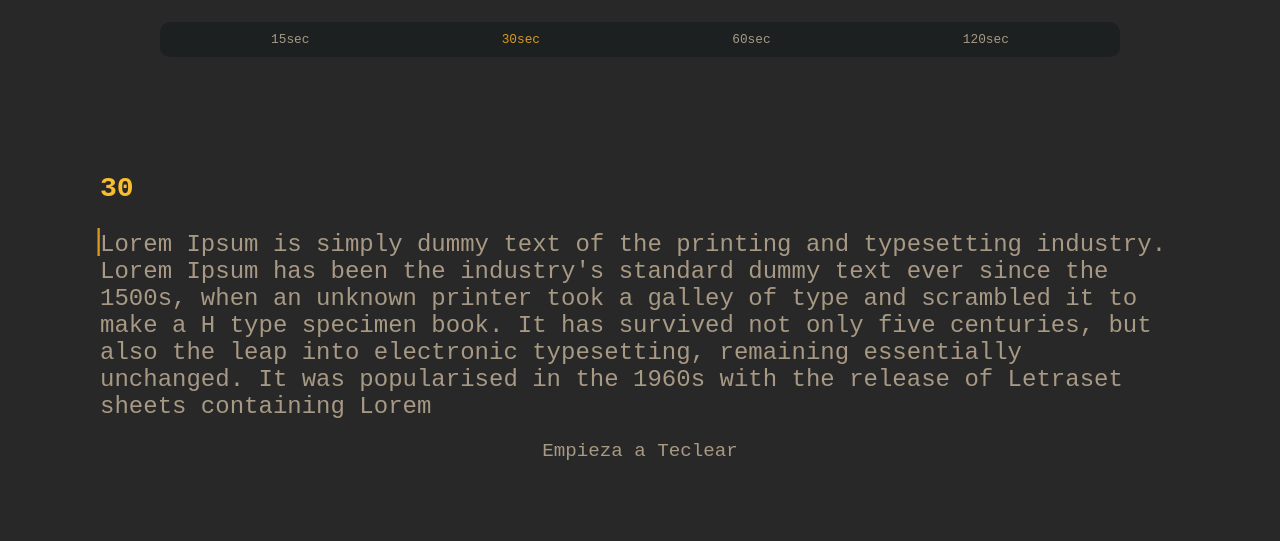
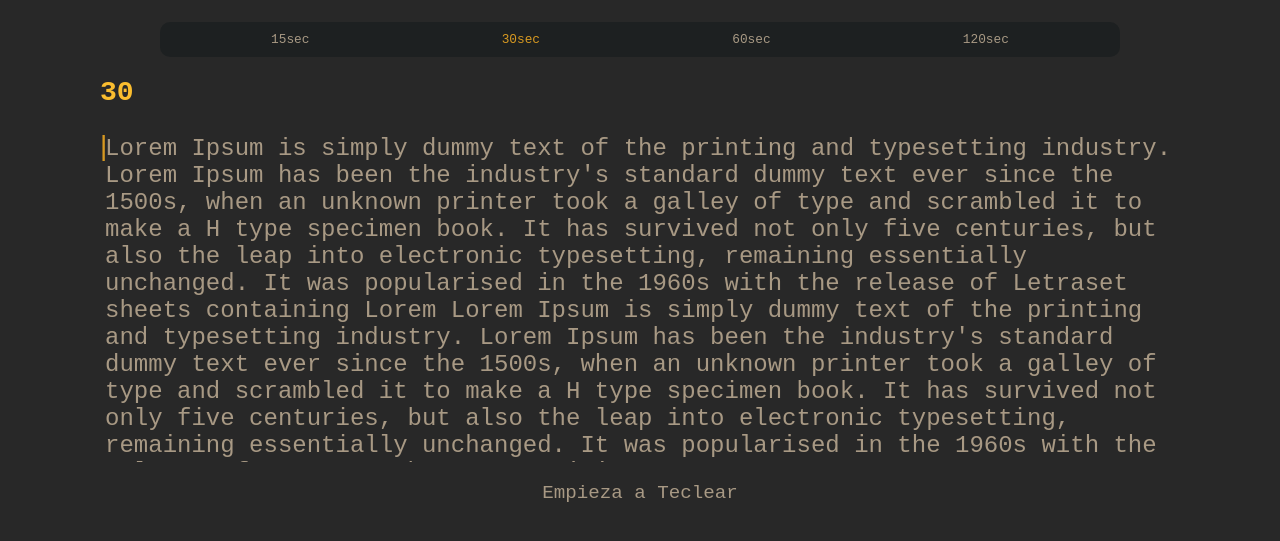
Before and after one commit to staxegolo/simpletype, a plain HTML site: page index.html in a window 1280 px wide. Shown: the part 85-626 px from the top of the page. Drawn offline with Linux system fonts and the light colour scheme; a web font is replaced by a local one.

Commit message:
agregando funcionalidad del juego

```diff
--- a/index.html
+++ b/index.html
@@ -64,7 +64,7 @@
 
         <h3 class="tiempo"></h3>
         <br>
-        <p>
+        <p class="playground">
 
         </p>
         <p class="message"><span>Empieza a teclear</span><button><i class="nf nf-md-reload"></i></button></p>
--- a/script.js
+++ b/script.js
@@ -1,6 +1,6 @@
 //cargamos los elemento del DOM
 const $input = document.querySelector('input[type="text"]');
-const $parrafoJuego = document.querySelector(".game p");
+const $parrafoJuego = document.querySelector(".game .playground");
 const $tiempo = document.querySelector(".tiempo");
 const $message = document.querySelector(".message span");
 const $button = document.querySelector(".message button");
@@ -35,6 +35,7 @@ $input.addEventListener('input',(event) =>{
         ($currentLetter)? $currentLetter.classList.remove('active', 'end') : $currentWord.querySelector('st-letter:last-child').classList.remove('active', 'end');
 
         $currentWord = $currentWord.nextElementSibling;
+        $currentWord?.scrollIntoView()
         $letters = $currentWord.querySelectorAll('st-letter');
         $currentLetter = $letters[0];
         $currentLetter.classList.add('active');
@@ -73,7 +74,16 @@ type specimen book. It has survived not only five
 centuries, but also the leap into electronic
 typesetting, remaining essentially unchanged.
 It was popularised in the 1960s with the release of
- Letraset sheets containing Lorem`;
+ Letraset sheets containing Lorem Lorem Ipsum is simply dummy
+ text of the printing and typesetting industry.
+ Lorem Ipsum has been the industry's standard dummy
+ text ever since the 1500s, when an unknown printer
+ took a galley of type and scrambled it to make a H
+ type specimen book. It has survived not only five
+ centuries, but also the leap into electronic
+ typesetting, remaining essentially unchanged.
+ It was popularised in the 1960s with the release of
+  Letraset sheets containing Lorem`;
     let parsedText = textoPrueba.split(" ").map((word)=> word.trim().split(''));
     let tagedText = parsedText.reduce((tagedWords, word) =>
         tagedWords +
@@ -99,6 +109,7 @@ function initGame(){
     $currentLetter = $letters[0];
     errorFlag = 0
     $currentLetter.classList.add('active')
+    $currentWord.scrollIntoView()
 
     //iniciamos el tiempo
     clearInterval(intervalID)
--- a/styles.css
+++ b/styles.css
@@ -137,15 +137,22 @@ body{
 .game{
   box-sizing: border-box;
   width: 90%;
-  min-height: 60vh;
   max-width: 1080px;
+  height: 10000px;
+  max-height: 66vh ;
   margin: 20px auto;
   font-size: 1.5em;
-  display: flex;
+  /*display: flex;
   flex-direction: row;
   justify-content: flex-end;
-  align-items: center;
-  max-height: 1em;
+  align-items: center;*/
+  overflow: hidden;
+
+  & .playground{
+    max-height: 60%;
+    padding: 5px;
+    overflow:hidden;
+  }
 
   & > *{
     color: var(--fg-s-color)
```
Also changed, not shown: 1 other file.
